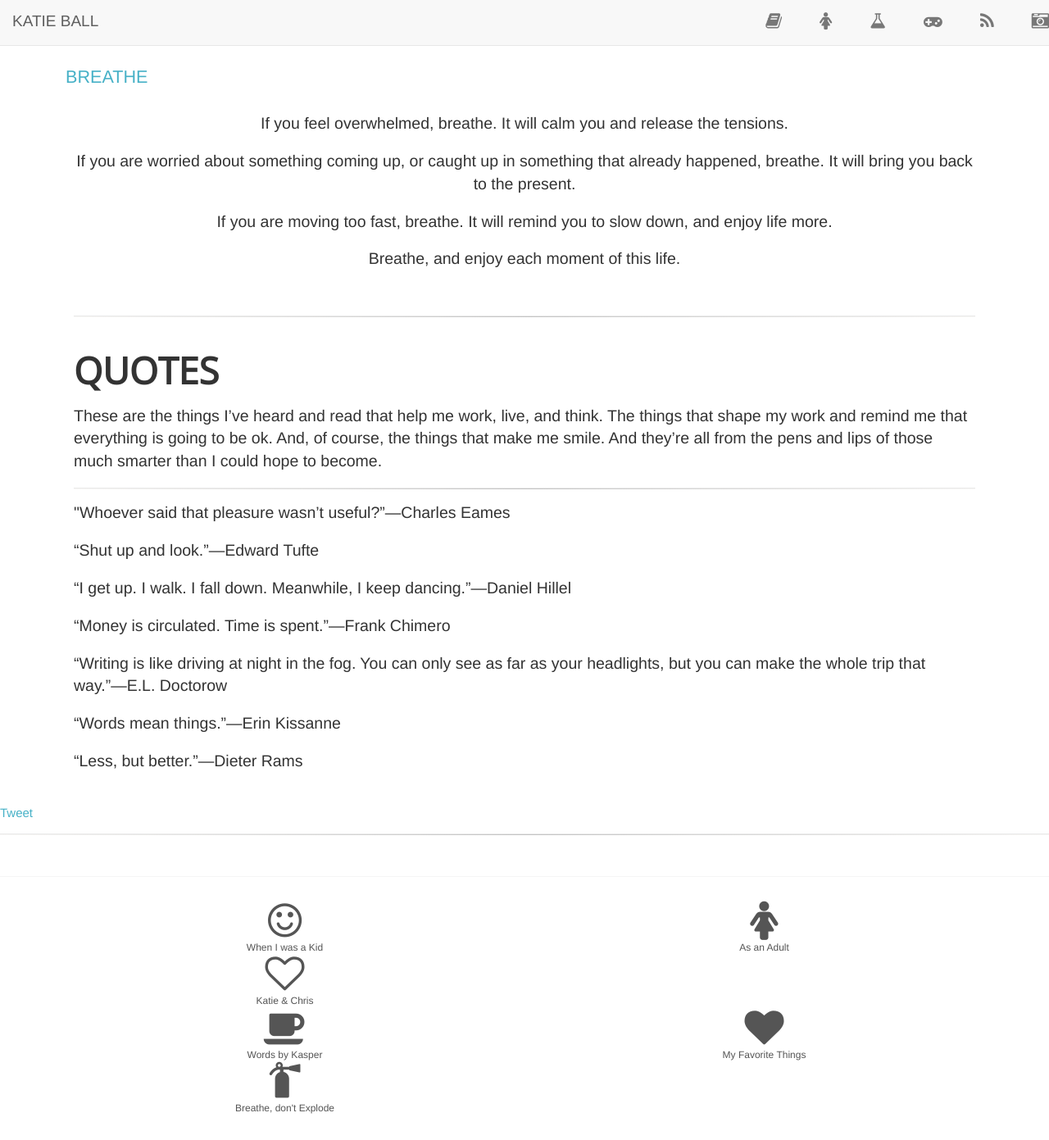
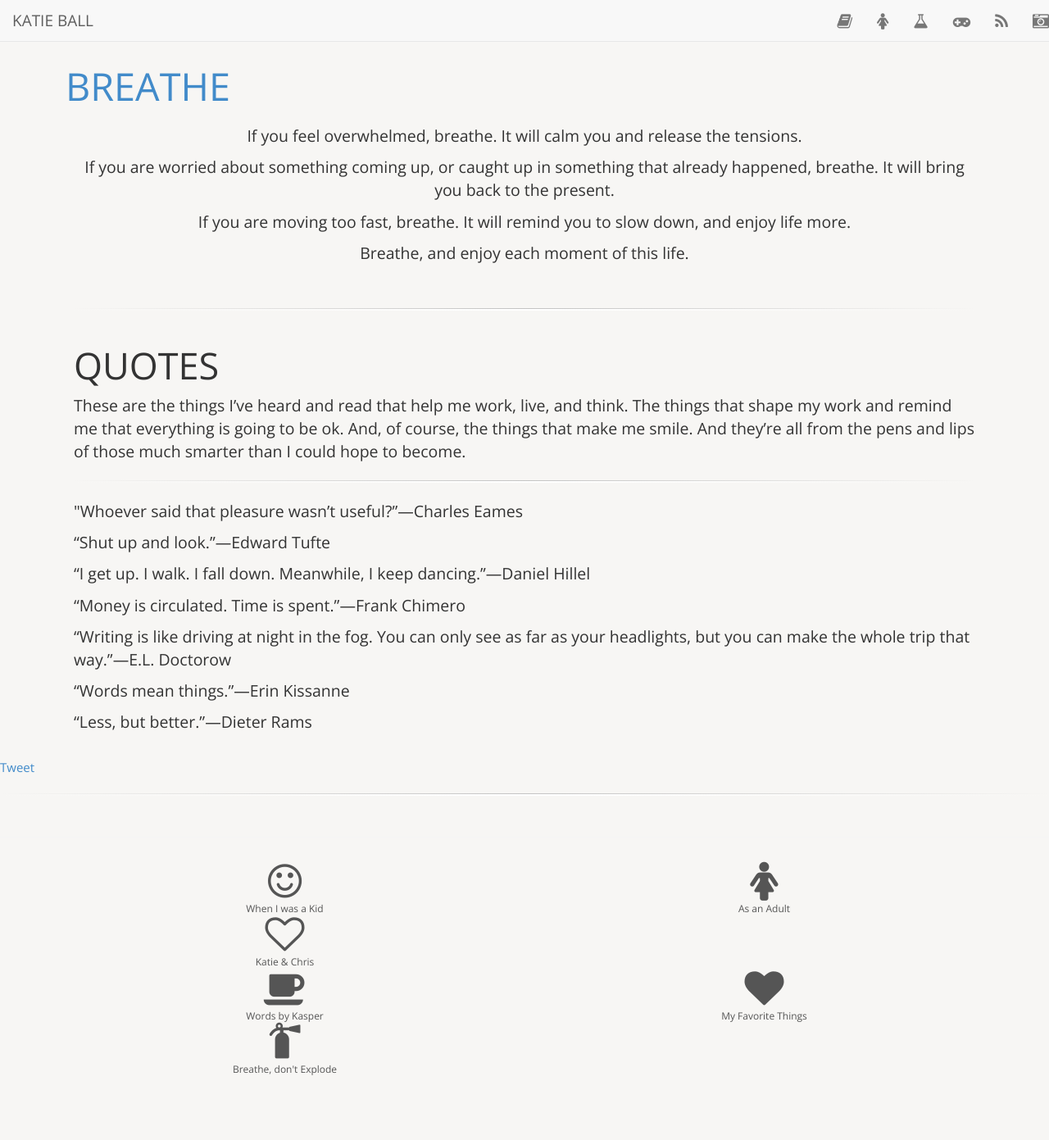
Before and after one commit to roachhd/roachhd.github.io, a Jekyll site: the page built from breathe/index.html, in a window 1280 px wide and 1391 px high. Shown: the whole window at 82% size. Built offline with Jekyll 4.4.1, drawn with Linux system fonts in a browser that asks for light colours; nearby versions of some CDN libraries; comment, search, counter and statistics services are not loaded.

Commit message:
Update innerlayout.html

```diff
--- a/_layouts/innerlayout.html
+++ b/_layouts/innerlayout.html
@@ -14,8 +14,6 @@
 
 
   <link href="/css/up.css" rel="stylesheet">
-  <link href="/css/kb-style1.css" rel="stylesheet">
-
 
   <!--[if lt IE 9]>
   <script src="http://html5shim.googlecode.com/svn/trunk/html5.js"></script>
```
